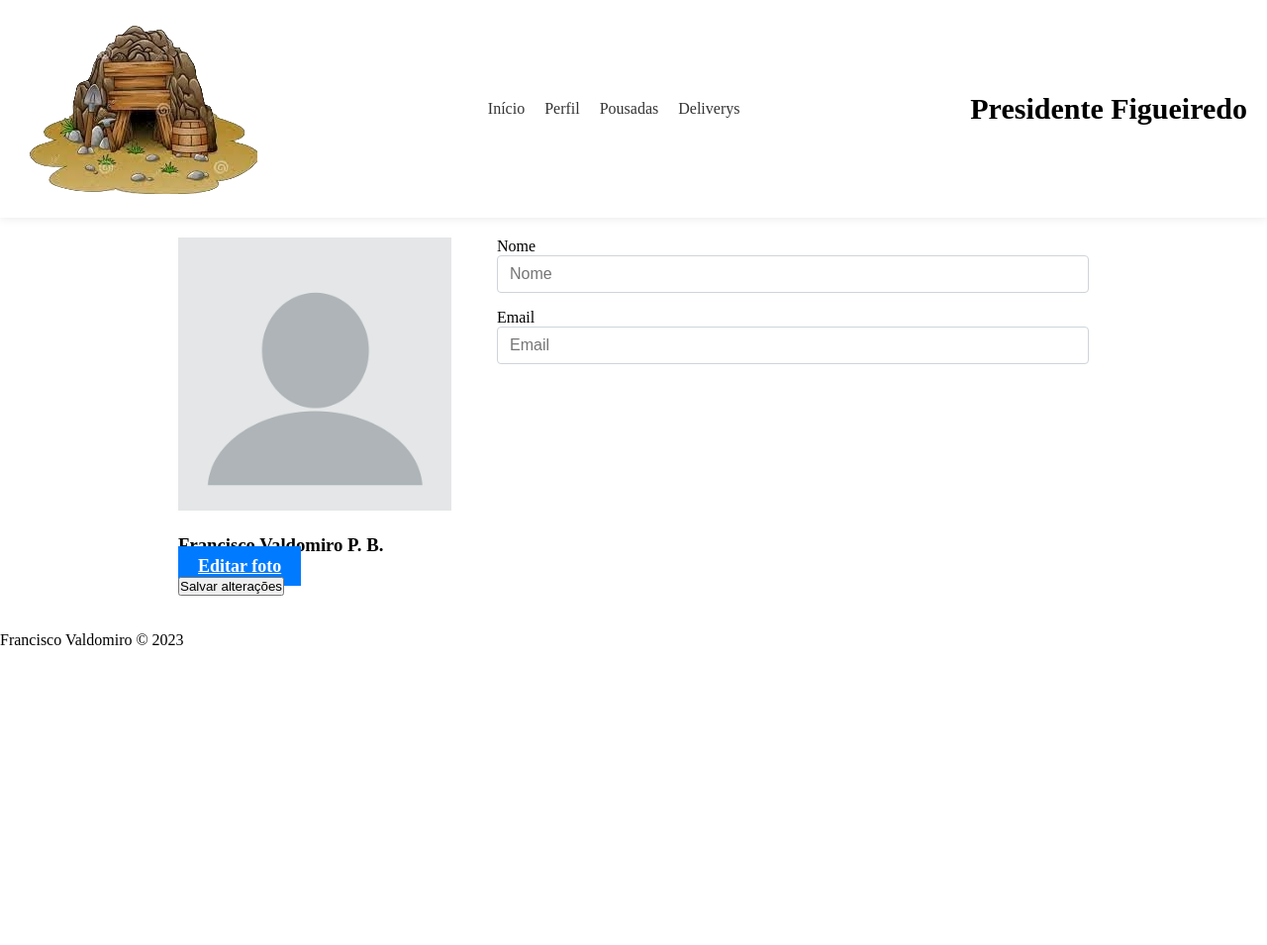
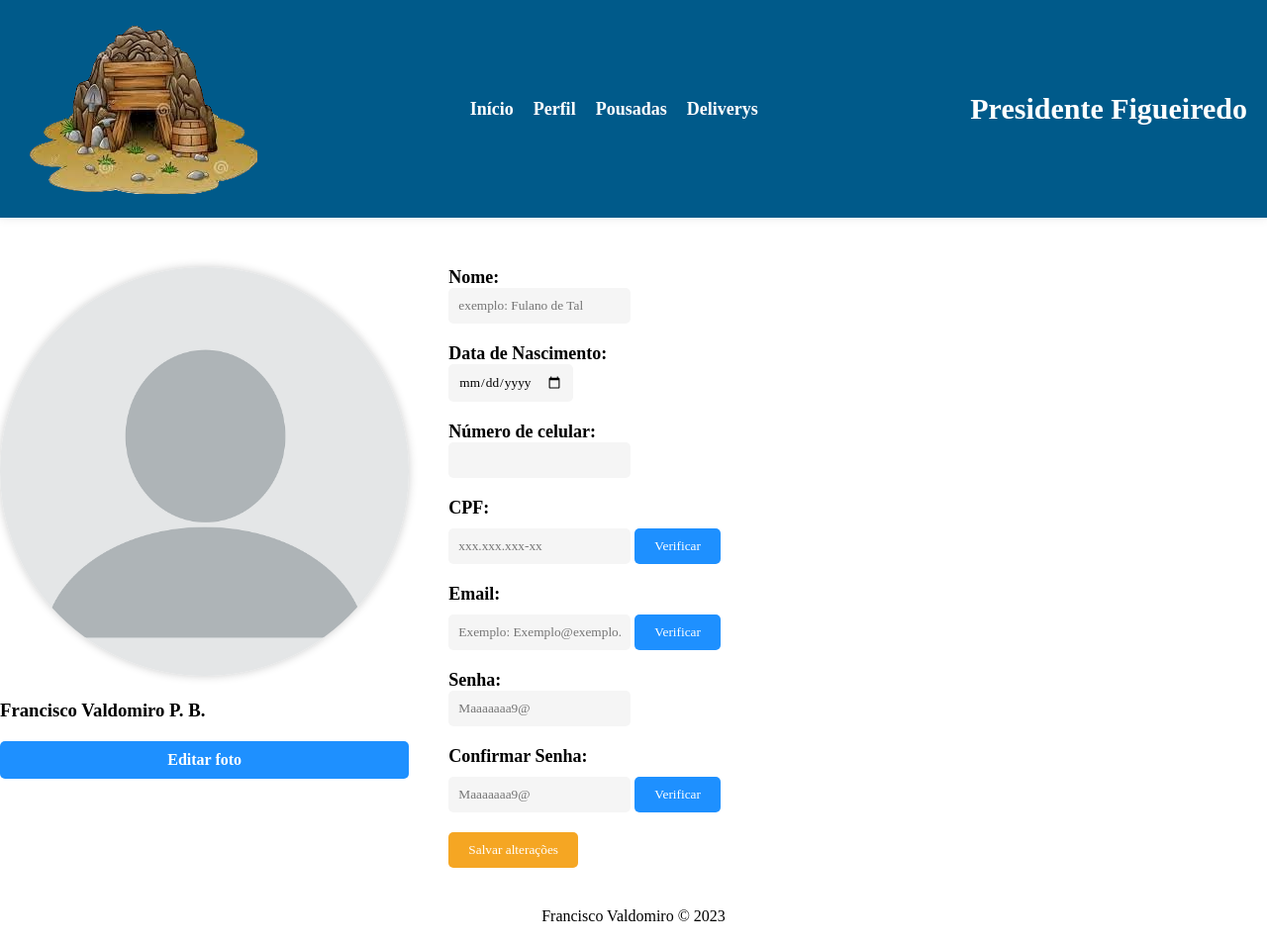
Before and after one commit to FranciscoValdomiroPB/portalValdomiro, a PHP site: page /admin/perfil/perfil.php in a window 1280 px wide. Shown: the whole page at 99% size. Before the commit the page ends 652 px from the top, so only its background shows below. Run offline with PHP 8.4, Linux system fonts and the light colour scheme.

Commit message:
NOVAS ATUALIZAÇOES

```diff
--- a/admin/perfil/perfil.php
+++ b/admin/perfil/perfil.php
@@ -39,20 +39,62 @@
 			<div class="right tab-content">
 				<form class="form-horizontal">
 					<div class="form-group">
-						<label for="inputName" class="col-sm-2 control-label">Nome</label>
+						<label for="inputName" class="col-sm-2 control-label">Nome:</label>
 
 						<div class="col-sm-10">
-							<input type="email" class="form-control" id="inputName" placeholder="Nome">
-						</div>
-					</div>
-					<div class="form-group">
-						<label for="inputEmail" class="col-sm-2 control-label">Email</label>
-						<div class="col-sm-10">
-							<input type="email" class="form-control" id="inputEmail" placeholder="Email">
+							<input type="email" class="form-control" id="inputName"
+								placeholder="exemplo: Fulano de Tal">
 						</div>
 					</div>
 
+					<div class="form-group">
+						<label for="dataNascimento" class="col-sm-2 control-label">Data de Nascimento:</label>
+						<div class="col-sm-10">
+							<input type="date" class="form-control" id="dataNascimento" name="dataNascimento">
 						</div>
+					</div>
+
+					<div class="form-group">
+						<label for="celular" class="col-sm-2 control-label">Número de celular:</label>
+						<div class="col-sm-10">
+							<input type="tel" class="form-control" id="celular" name="celular">
+						</div>
+					</div>
+
+					<div class="form-group">
+						<label for="inputName" class="col-sm-2 control-label">CPF:</label>
+						<div class="col-sm-10">
+							<input type="text" class="form-control" name="cpf" \ pattern="\d{3}\.\d{3}\.\d{3}-\d{2}" \
+								placeholder="xxx.xxx.xxx-xx"
+								\pattern="(\d{3}\.?\d{3}\.?\d{3}-?\d{2})|(\d{2}\.?\d{3}\.?\d{3}/?\d{4}-?\d{2})">
+							<input type="submit" value="Verificar">
+						</div>
+					</div>
+
+					<div class="form-group">
+						<label for="inputEmail" class="col-sm-2 control-label">Email:</label>
+						<div class="col-sm-10">
+							<input type="email" class="form-control" class="form-control" id="inputEmail"
+								placeholder="Exemplo: Exemplo@exemplo.com">
+							<input type="submit" value="Verificar">
+						</div>
+					</div>
+
+					<div class="form-group">
+						<label for="inputSenha" class="col-sm-2 control-label">Senha:</label>
+						<div class="col-sm-10">
+							<input type="password" class="form-control" name="Senha" \ placeholder="Maaaaaaa9@">
+						</div>
+					</div>
+
+					<div class="form-group">
+						<label for="inputSenha" class="col-sm-2 control-label">Confirmar Senha:</label>
+						<div class="col-sm-10">
+							<input type="password" class="form-control" name="Senha" \ placeholder="Maaaaaaa9@">
+							<input type="submit" value="Verificar">
+						</div>
+					</div>
+
 					<div class="form-group">
 						<div class="col-sm-offset-2 col-sm-10">
 							<button type="submit" class="btn btn-danger">Salvar alterações</button>
--- a/admin/pousadas/pousadas.php
+++ b/admin/pousadas/pousadas.php
@@ -8,7 +8,7 @@
     <title>Gruta</title>
 
     <!-- ARQUIVO DE ESTILO DO PORTAL -->
-    <link rel="stylesheet" type="text/css" href="css/estilo.css">
+    <link rel="stylesheet" type="text/css" href="http://localhost//portalValdomiro/css/estilo.css">
 
 </head>
 
@@ -16,14 +16,14 @@
     <!--CABEÇALHO DA PAGINA INICIAL-->
     <header>
         <div class="imagem_logo">
-            <div><img src="img\logo.png"></div>
+            <div><img src="http://localhost//portalValdomiro/img/logo.png"></div>
         </div>
         <nav>
             <ul>
                 <li><a href="http://localhost//portalValdomiro/">Início</a></li>
                 <li><a href="http://localhost//portalValdomiro/admin/perfil/perfil.php">Perfil</a></li>
                 <li><a href="http://localhost//portalValdomiro/admin/pousadas/pousadas.php">Pousadas</a></li>
-                <li><a href="http://localhost//portalValdomiro/admin/delivery/deliverys">Deliverys </a></li>
+                <li><a href="http://localhost//portalValdomiro\admin\deliverys\deliverys.php">Deliverys </a></li>
             </ul>
         </nav>
         <h1>Presidente Figueiredo</h1>
--- a/css/estiloPerfil.css
+++ b/css/estiloPerfil.css
@@ -6,6 +6,7 @@
   margin: 0;
   padding: 0;
   box-sizing: border-box;
+  font-family: "Times New Roman", serif;
 }
 
 /* estilo do cabeçalho */
@@ -15,7 +16,7 @@ header {
   justify-content: space-between;
   align-items: center;
   padding: 20px;
-	background-color: #fff;
+  background-color: #005A8A;
   box-shadow: 0 0 10px rgba(0, 0, 0, 0.1);
 }
 
@@ -36,123 +37,142 @@ nav li {
 }
 
 nav li a {
-    color: #333;
+  color: #FFFFFF;
   text-decoration: none;
+  font-weight: bold;
+  font-size: 18px;
+  font-family: "Times New Roman", serif;
 }
 
 nav li a:hover {
-    color: #007bff;
+  border: outset;
+  border-style: solid;
+  border-width: 5px;
+  border-color: #F5A623;
+  background-color: #F5A623;
+  border-radius: 10px;
 }
 
 h1 {
   font-size: 30px;
+  color: #FFFFFF;
+  font-family: "Times New Roman", serif;
 }
 
+
 /* estilo do formulário */
+
+body {
+  font-family: Arial, sans-serif;
+  margin: 0;
+  padding: 0;
+}
+
+a {
+  color: #005A8A;
+  text-decoration: none;
+}
+
+ul {
+  list-style: none;
+  margin: 0;
+  padding: 0;
+}
+
+/* Estilos do conteúdo */
+
 .container {
   display: flex;
-    flex-wrap: wrap;
   justify-content: space-between;
-    max-width: 960px;
-    margin: 0 auto;
-    padding: 20px;
+  margin-top: 50px;
 }
 
-.box-primary {
-    flex-basis: 30%;
-    max-width: 300px;
+.left {
+  flex: 1;
+  padding-right: 20px;
+  box-sizing: border-box;
+}
+
+.right {
+  flex: 2;
+  padding-left: 20px;
+  box-sizing: border-box;
 }
 
 .image {
-    max-width: 100%;
-    height: auto;
+  width: 100%;
+  border-radius: 50%;
+  box-shadow: 0px 0px 10px rgba(0, 0, 0, 0.2);
   margin-bottom: 20px;
 }
 
-.username {
-    margin-top: 0;
-}
-
 .btn-primary {
-    background-color: #007bff;
-    color: #fff;
+  background-color: #1E90FF;
+  color: #FFF;
   border: none;
+  border-radius: 5px;
   padding: 10px 20px;
-    font-size: 18px;
-    cursor: pointer;
+  text-decoration: none;
+  text-align: center;
+  display: block;
+  margin-top: 20px;
 }
 
 .btn-primary:hover {
-    background-color: #0069d9;
+  background-color: #0D69A3;
 }
 
-.form-horizontal {
-    flex-basis: 60%;
-    max-width: 600px;
+.form-horizontal .form-group {
+  margin-bottom: 20px;
 }
 
-.form-control {
-    display: block;
-    width: 100%;
-    padding: 0.375rem 0.75rem;
-    font-size: 1rem;
-    line-height: 1.5;
-    color: #495057;
-    background-color: #fff;
-    background-clip: padding-box;
-    border: 1px solid #ced4da;
-    border-radius: 0.25rem;
-    transition: border-color 0.15s ease-in-out, box-shadow 0.15s ease-in-out;
+.form-horizontal label {
+  color:black;
+  text-decoration: none;
+  font-weight: bold;
+  font-size: 18px;
 }
 
-.form-control:focus {
-    border-color: #007bff;
-    box-shadow: 0 0 0 0.2rem rgba(0, 123, 255, 0.25);
+.form-horizontal .form-control {
+  border: none;
+  border-radius: 5px;
+  padding: 10px;
+  background-color: #F5F5F5;
 }
 
-.form-group {
-    margin-bottom: 1rem;
+.form-horizontal input[type="submit"] {
+  background-color: #1E90FF;
+  color: #FFF;
+  border: none;
+  border-radius: 5px;
+  padding: 10px 20px;
+  text-decoration: none;
+  text-align: center;
+  margin-top: 10px;
 }
 
-.col-sm-2 {
-    flex-basis: 20%;
-    max-width: 20%;
-    margin-right: 10px;
+.form-horizontal input[type="submit"]:hover {
+  background-color: #0D69A3;
 }
 
-.has-feedback {
-    position: relative;
+.btn-danger {
+  background-color: #F5A623;
+  color: #FFF;
+  border: none;
+  border-radius: 5px;
+  padding: 10px 20px;
+  text-decoration: none;
+  text-align: center;
 }
 
-.form-control-feedback {
-    position: absolute;
-    top: 0;
-    right: 0;
-    z-index: 2;
-    display: block;
-    width: 34px;
-    height: 34px;
-    line-height: 34px;
-    text-align: center;
-    pointer-events: none;
+.btn-danger:hover {
+  background-color: #F5A623;
 }
 
-.form-control-feedback:after {
-    content: "\f00c";
-    font-family: "Font Awesome 5 Free";
-    font-size: 16px;
-    font-weight: 900;
-    color: #28a745;
+/* Estilos do rodapé */
+
+footer {
+  color: #000;
+  padding: 20px;
+  text-align: center;
 }
-
-select.form-control {
-    height: auto;
-    padding: 0.375rem 0.75rem;
-    font-size: 1rem;
-    line-height: 1.5;
-}
-
-.tab-content {
-    flex-basis: 65%;
-    max-width: 65%;
-}
--- a/index.php
+++ b/index.php
@@ -8,7 +8,7 @@
 	<title>Gruta</title>
 
 	<!-- ARQUIVO DE ESTILO DO PORTAL -->
-	<link rel="stylesheet" type="text/css" href="css/restaurante.css">
+	<link rel="stylesheet" type="text/css" href="http://localhost//portalValdomiro/css/estilo.css">
 
 </head>
 
@@ -16,7 +16,7 @@
 	<!--CABEÇALHO DA PAGINA INICIAL-->
 	<header>
 		<div class="imagem_logo">
-			<div><img src="img\logo.png"></div>
+			<div><img src="http://localhost//portalValdomiro/img/logo.png"></div>
 		</div>
 		<nav>
 			<ul>
```
Also changed, not shown: admin/deliverys/deliverys.php (+23 -20 lines), css/estilo.css (+24 -16 lines), css/restaurante.css (+66 -79 lines). Lines whose indentation alone changed are shown as unchanged.
